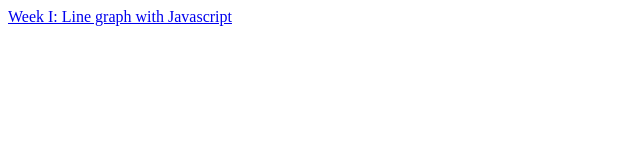
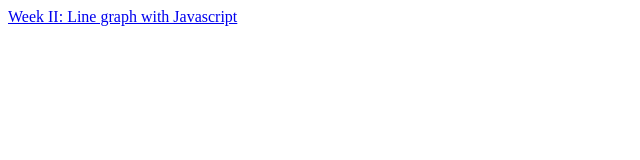
Before and after one commit to YorickvdWal/Data_Processing, a plain HTML site: page Index.html in a window 1280 px wide. Shown: the full height of the page, 0-640 px from the left. Drawn offline with Linux system fonts and the light colour scheme.

Commit message:
Update Index.html

```diff
--- a/Index.html
+++ b/Index.html
@@ -1,7 +1,7 @@
 <html>
 	<body>
 	  <p>
-		  <a href="https://yorickvdwal.github.io/Data_Processing/Homework/week_2/Index.html">Week I: Line graph with Javascript</a>
+		  <a href="https://yorickvdwal.github.io/Data_Processing/Homework/week_2/Index.html">Week II: Line graph with Javascript</a>
 	  </p>
   </body>
 </html>
```
